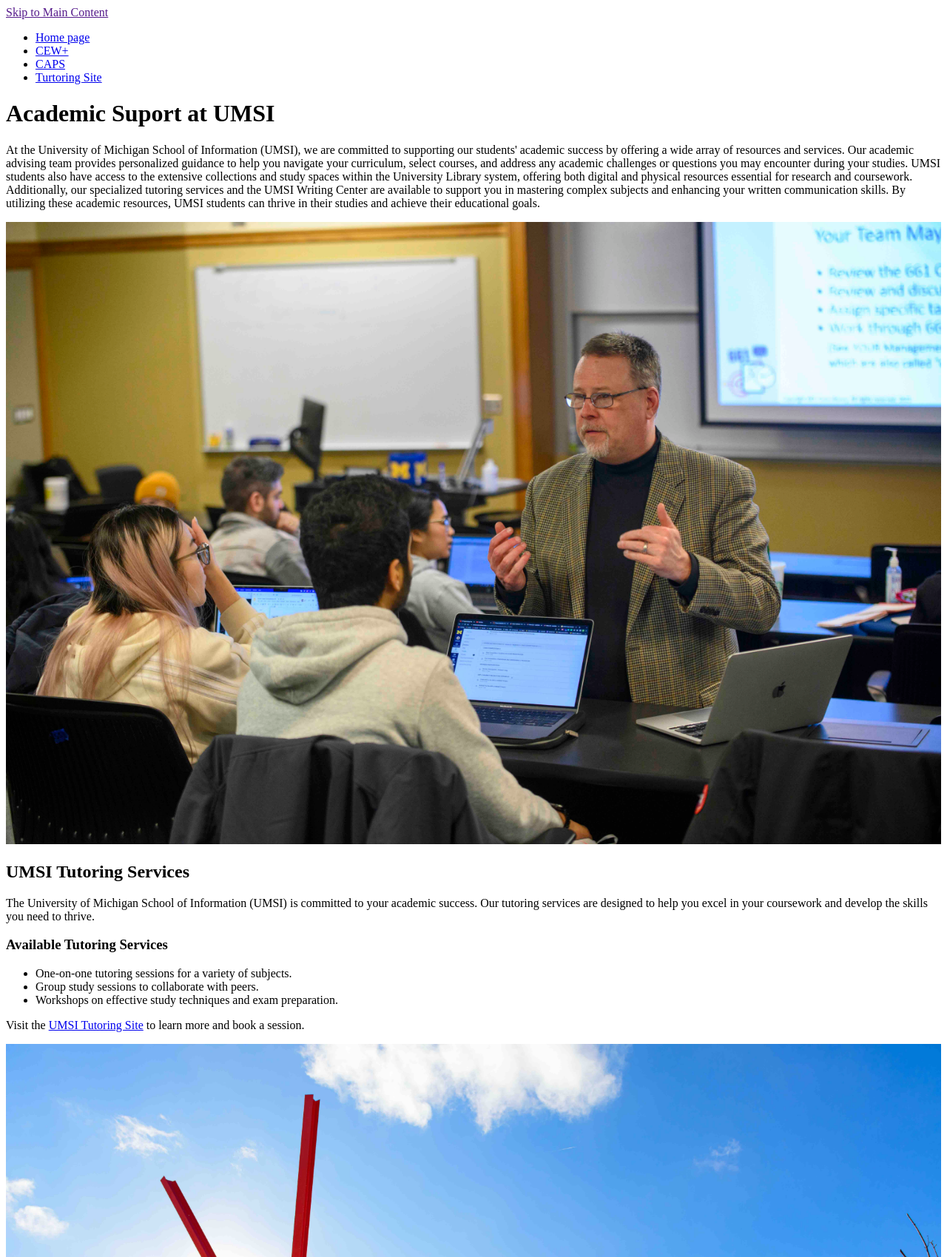
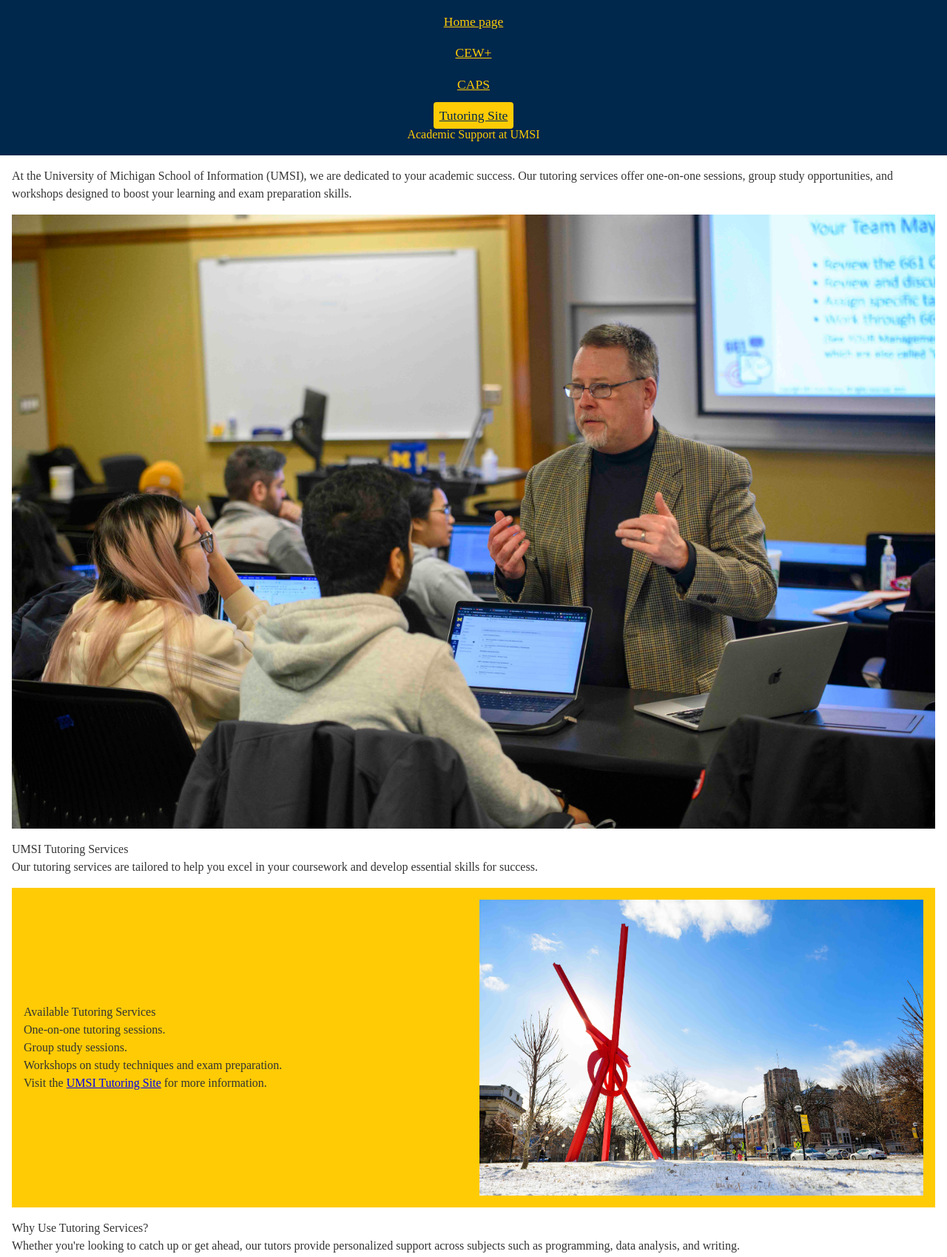
Before and after one commit to Qeremy/client_project_w25, a plain HTML site: page Tutoring_Site.html in a window 1280 px wide. Shown: the top 1699 px of the page at 74% size. Drawn offline with Linux system fonts and the light colour scheme.

Commit message:
Add files via upload

```diff
--- a/Tutoring_Site.html
+++ b/Tutoring_Site.html
@@ -4,59 +4,58 @@
   <meta charset="UTF-8">
   <meta name="viewport" content="width=device-width, initial-scale=1.0">
   <title>Tutoring Site</title>
+  <link rel="stylesheet" href="css/reset.css">
+  <link rel="stylesheet" href="css/style.css">
 </head>
 <body>
-
   <header>
-            <a href = "">Skip to Main Content</a>
+    <a href="#main-content" class="skip-link">Skip to Main Content</a>
     <nav>
       <ul>
-                <li><a href = "index.html">Home page</a></li>
-                <li><a href = "CEW+.html">CEW+</a></li>
-                <li><a href = "CAPS.html">CAPS</a></li>
-                <li><a href = "Tutoring_Site.html">Turtoring Site</a></li>
+        <li><a href="index.html">Home page</a></li>
+        <li><a href="CEW+.html">CEW+</a></li>
+        <li><a href="CAPS.html">CAPS</a></li>
+        <li><a href="Tutoring_Site.html" class="active">Tutoring Site</a></li>
       </ul>
     </nav>
-        <h1>Academic Suport at UMSI</h1>
+    <h1>Academic Support at UMSI</h1>
+  </header>
 
-    </header>
-    <main>
+  <main id="main-content" class="main-grid">
     <div>
-            <p>At the University of Michigan School of Information (UMSI), we are committed to supporting our students' academic success by offering a wide array of resources and services. Our academic advising team provides personalized guidance to help you navigate your curriculum, select courses, and address any academic challenges or questions you may encounter during your studies. UMSI students also have access to the extensive collections and study spaces within the University Library system, offering both digital and physical resources essential for research and coursework. Additionally, our specialized tutoring services and the UMSI Writing Center are available to support you in mastering complex subjects and enhancing your written communication skills. By utilizing these academic resources, UMSI students can thrive in their studies and achieve their educational goals. </p>
-
+      <p>At the University of Michigan School of Information (UMSI), we are dedicated to your academic success. Our tutoring services offer one-on-one sessions, group study opportunities, and workshops designed to boost your learning and exam preparation skills.</p>
     </div>
 
-        <img src="images/UMSI_MHIClassroom_02202023_12.jpg" alt="UMSI_Teaching" style="max-width: 100%; height: auto;">
+    <img src="images/UMSI_MHIClassroom_02202023_12.jpg" alt="UMSI Teaching" style="max-width: 100%; height: auto;">
 
     <section>
       <h2>UMSI Tutoring Services</h2>
-            <p>The University of Michigan School of Information (UMSI) is committed to your academic success. Our tutoring services are designed to help you excel in your coursework and develop the skills you need to thrive.</p>
+      <p>Our tutoring services are tailored to help you excel in your coursework and develop essential skills for success.</p>
     </section>
 
-
-        <section>
+    <section class="section-grid">
+      <div>
         <h3>Available Tutoring Services</h3>
         <ul>
-                <li>One-on-one tutoring sessions for a variety of subjects.</li>
-                <li>Group study sessions to collaborate with peers.</li>
-                <li>Workshops on effective study techniques and exam preparation.</li>
+          <li>One-on-one tutoring sessions.</li>
+          <li>Group study sessions.</li>
+          <li>Workshops on study techniques and exam preparation.</li>
         </ul>
-            <p>Visit the <a href="https://sites.google.com/umich.edu/umsitutoring/home" target="_blank">UMSI Tutoring Site</a> to learn more and book a session.</p>
+        <p>Visit the <a href="https://sites.google.com/umich.edu/umsitutoring/home" target="_blank">UMSI Tutoring Site</a> for more information.</p>
+      </div>
+      <div>
+        <img src="images/UMSI_Campus_Winter_ArtSculptureandUnion_01.jpg" alt="UMSI Campus" style="max-width: 100%; height: auto;">
+      </div>
     </section>
-
-        <img src="images/UMSI_Campus_Winter_ArtSculptureandUnion_01.jpg" alt="UMSI_campus" style="max-width: 100%; height: auto;">
 
     <section>
       <h3>Why Use Tutoring Services?</h3>
-            <p>Whether you're looking to catch up or get ahead, our tutors provide personalized support tailored to your learning needs. Topics covered include programming, data analysis, writing, and more.</p>
+      <p>Whether you're looking to catch up or get ahead, our tutors provide personalized support across subjects such as programming, data analysis, and writing.</p>
     </section>
-        <!-- Content taken & modified from UMGPT -->
   </main>
 
   <footer>
-        <p>MSI Academic Advising | <a href="https://sites.google.com/umich.edu/msiacademicadvising/student-support-resources">UMSI Academic Advising </a></p>
+    <p>MSI Academic Advising | <a href="https://sites.google.com/umich.edu/msiacademicadvising/student-support-resources">UMSI Academic Advising</a></p>
   </footer>
-
 </body>
-
 </html>
--- /dev/null
+++ b/css/reset.css
@@ -0,0 +1,48 @@
+/* http://meyerweb.com/eric/tools/css/reset/
+   v2.0 | 20110126
+   License: none (public domain)
+*/
+
+html, body, div, span, applet, object, iframe,
+h1, h2, h3, h4, h5, h6, p, blockquote, pre,
+a, abbr, acronym, address, big, cite, code,
+del, dfn, em, img, ins, kbd, q, s, samp,
+small, strike, strong, sub, sup, tt, var,
+b, u, i, center,
+dl, dt, dd, ol, ul, li,
+fieldset, form, label, legend,
+table, caption, tbody, tfoot, thead, tr, th, td,
+article, aside, canvas, details, embed,
+figure, figcaption, footer, header, hgroup,
+menu, nav, output, ruby, section, summary,
+time, mark, audio, video {
+	margin: 0;
+	padding: 0;
+	border: 0;
+	font-size: 100%;
+	font: inherit;
+	vertical-align: baseline;
+}
+/* HTML5 display-role reset for older browsers */
+article, aside, details, figcaption, figure,
+footer, header, hgroup, menu, nav, section {
+	display: block;
+}
+body {
+	line-height: 1;
+}
+ol, ul {
+	list-style: none;
+}
+blockquote, q {
+	quotes: none;
+}
+blockquote:before, blockquote:after,
+q:before, q:after {
+	content: '';
+	content: none;
+}
+table {
+	border-collapse: collapse;
+	border-spacing: 0;
+}
--- /dev/null
+++ b/css/style.css
@@ -0,0 +1,103 @@
+/* style.css */
+
+  .skip-link {
+    position: absolute;
+    top: -40px;
+    left: 0;
+    background: #00274C;
+    color: #FFCB05;
+    padding: 0.5rem 1rem;
+    z-index: 100;
+    font-size: 1rem;
+  }
+  .skip-link:focus {
+    top: 0;
+  }
+
+
+  body {
+    font-size: 1rem;
+    line-height: 1.5;
+    margin: 0;
+    padding: 0;
+    background-color: #fff;
+    color: #333;
+  }
+
+
+  img {
+    max-width: 100%;
+    height: auto;
+    display: block;
+  }
+
+  header,
+  footer {
+    background-color: #00274C;
+    padding: 1rem;
+    text-align: center;
+    color: #FFCB05;
+  }
+
+
+  nav ul {
+    list-style: none;
+    padding: 0;
+    margin: 0;
+    display: grid;
+    justify-content: center;
+    gap: 1rem;
+  }
+
+  nav a {
+    font-size: 1.1rem;
+    padding: 0.5rem;
+    border-radius: 4px;
+    color: #FFCB05;
+  }
+
+  nav a:hover,
+  nav a:focus {
+    background-color: #FFCB05;
+    color: #00274C;
+  }
+
+  nav a.active,
+  nav a.active:focus {
+    background-color: #FFCB05;
+    color: #00274C;
+  }
+
+
+  .main-grid {
+    display: grid;
+    grid-template-columns: 1fr;
+    gap: 1rem;
+    padding: 1rem;
+  }
+
+  .section-grid {
+    display: grid;
+    grid-template-columns: repeat(auto-fit, minmax(200px, 1fr));
+    gap: 1rem;
+    padding: 1rem;
+    background-color: #FFCB05;
+    align-items: center;
+  }
+
+
+  footer p {
+    font-size: 0.9rem;
+  }
+
+  .container {
+    width: 90%;
+    max-width: 1200px;
+    margin: 0 auto;
+  }
+
+  #centered-img {
+    display: block;
+    width: 30%;
+    margin: 0 auto;
+  }
```
Also changed, not shown: CAPS.html (+24 -25 lines), CEW+.html (+22 -22 lines), index.html (+40 -39 lines). Lines whose indentation alone changed are shown as unchanged.
